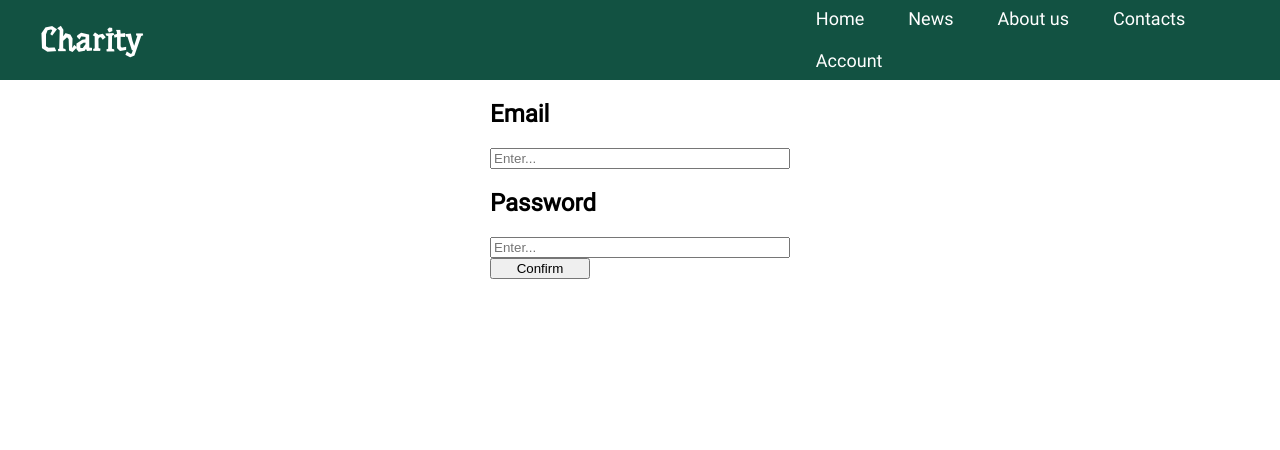
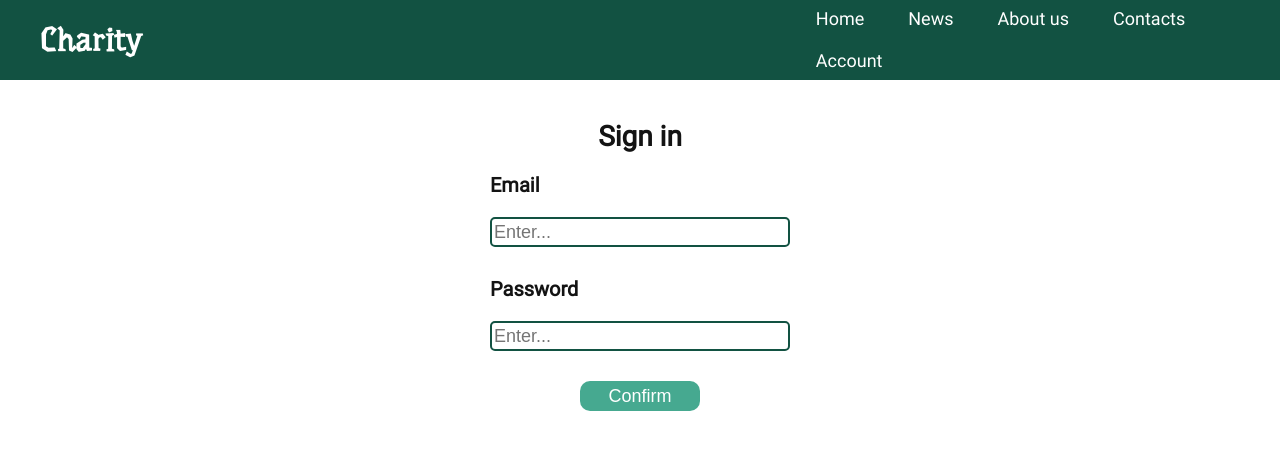
Before and after one commit to MeiirimZh/charity-website, a PHP site: page /sign.php in a window 1280 px wide. Shown: the top 450 px of the page. Run offline with PHP 8.4, Linux system fonts and the light colour scheme.

Commit message:
worked on sign in form

```diff
--- a/css/form.css
+++ b/css/form.css
@@ -6,6 +6,46 @@ form {
     width: 300px;
 }
 
+.form-title {
+    text-align: center;
+    font-size: 28px;
+}
+
+form h2 {
+    margin-bottom: 20px;
+    font-size: 20px;
+
+    color: #131313;
+}
+
+input {
+    margin-bottom: 30px;
+    height: 30px;
+
+    font-size: 18px;
+}
+
+input[type="email"], input[type="password"] {
+    border: 2px solid #125242;
+    border-radius: 5px;
+    outline: none;
+}
+
 input[type="submit"] {
-    width: 100px;
+    width: 120px;
+    margin: 0 auto;
+
+    border: none;
+    border-radius: 10px;
+    background: #46A990;
+    color: #fff;
+
+    transition: .2s;
 }
+
+input[type="submit"]:hover {
+    background: #125242;
+    transform: scale(.9);
+
+    transition: .2s;
+}
--- a/css/header.css
+++ b/css/header.css
@@ -15,6 +15,8 @@ header {
     display: flex;
     align-items: center;
     padding-left: 40px;
+
+    margin-bottom: 40px;
 }
 
 header h1 {
--- a/css/style.css
+++ b/css/style.css
@@ -6,7 +6,7 @@ body {
     margin: 0;
 }
 
-h1 {
+h1, h2 {
     margin: 0;
 }
 
--- a/sign.php
+++ b/sign.php
@@ -14,6 +14,7 @@
     ?>
     <main>
         <form class="sign_in" action="" method="POST">
+            <h2 class="form-title">Sign in</h2>
             <h2>Email</h2>
             <input type="email" name="email" placeholder="Enter...">
             <h2>Password</h2>
```
